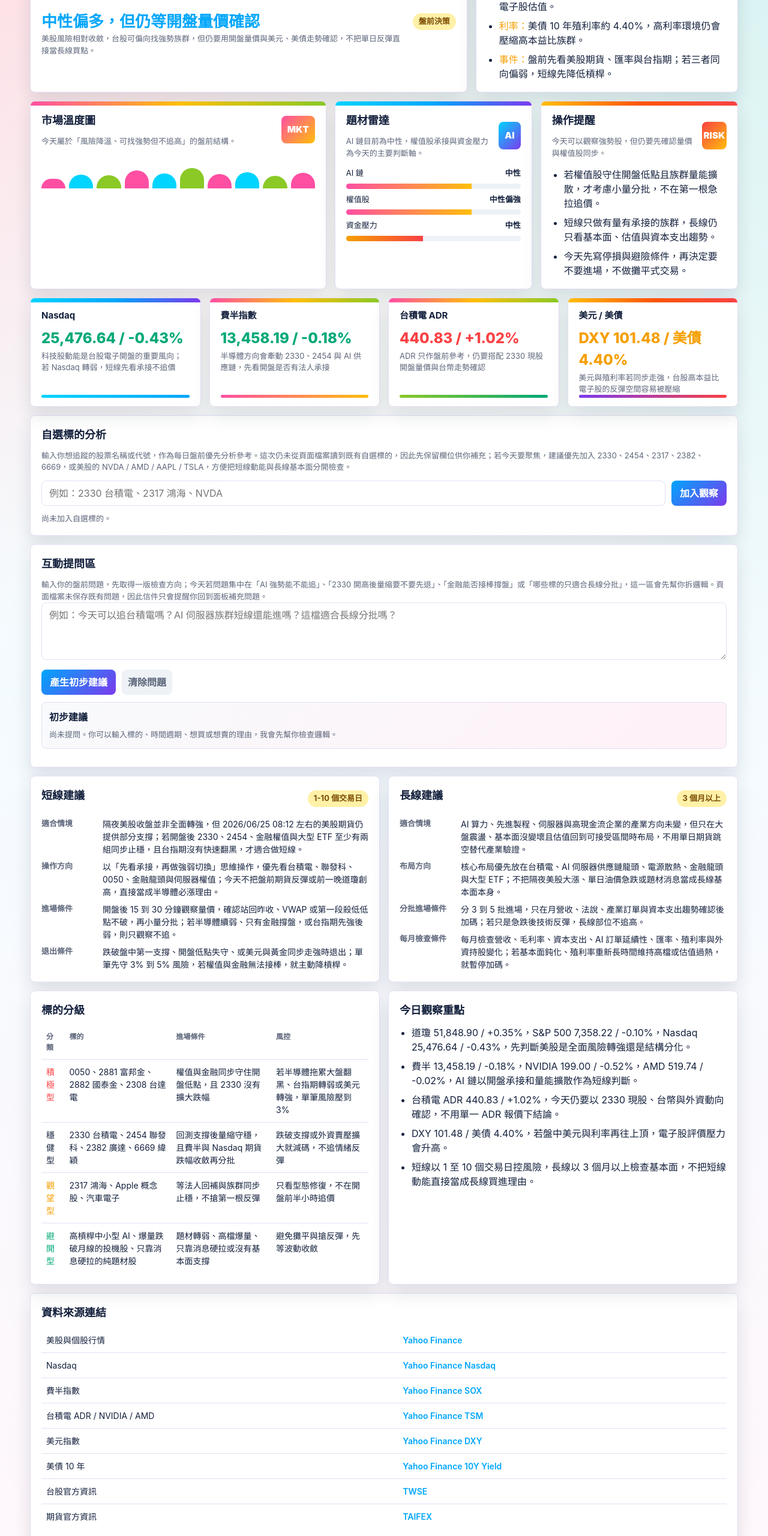
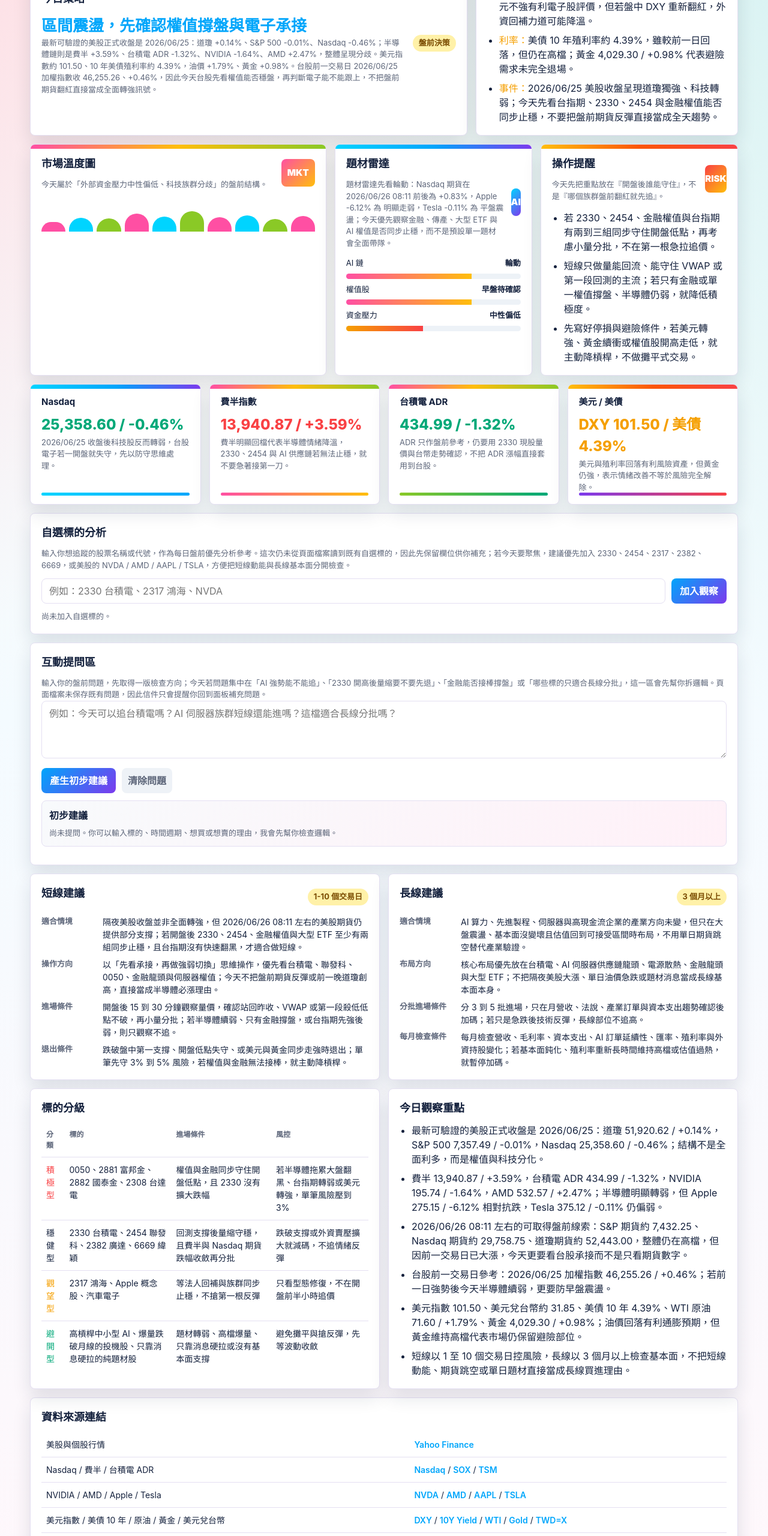
Before and after one commit to yenhan0918/tw-stock-dashboard, a website: page index.html in a window 1280 px wide. Shown: the part 220-2780 px from the top of the page at 60% size. Drawn offline with Linux system fonts and the light colour scheme.

Commit message:
Publish dashboard for 2026-06-26 08:21

```diff
--- a/index.html
+++ b/index.html
@@ -611,24 +611,24 @@
         <h1>台股盤前儀表板</h1>
         <p class="muted">每日 08:20 自動更新，美股收盤後評估台股開盤前方向。</p>
       </div>
-      <p class="meta">最近更新：2026/06/25 12:35（台北時間）<br>收件人：yenhan0918@gmail.com, jackyman691125@gmail.com, shian03040508@gmail.com, alexwen_1@yahoo.com.tw</p>
+      <p class="meta">最近更新：2026/06/26 08:21（台北時間）<br>收件人：yenhan0918@gmail.com, jackyman691125@gmail.com, shian03040508@gmail.com, alexwen_1@yahoo.com.tw</p>
     </header>
 
     <section class="grid top-grid">
       <div class="panel signal color-panel hot">
         <div>
           <h2>今日策略</h2>
-          <strong>中性偏多，但仍等開盤量價確認</strong>
-          <p class="muted">美股風險相對收斂，台股可偏向找強勢族群，但仍要用開盤量價與美元、美債走勢確認，不把單日反彈直接當長線買點。</p>
+          <strong>區間震盪，先確認權值撐盤與電子承接</strong>
+          <p class="muted">最新可驗證的美股正式收盤是 2026/06/25：道瓊 +0.14%、S&P 500 -0.01%、Nasdaq -0.46%；半導體鏈則是費半 +3.59%、台積電 ADR -1.32%、NVIDIA -1.64%、AMD +2.47%，整體呈現分歧。美元指數約 101.50、10 年美債殖利率約 4.39%，油價 +1.79%、黃金 +0.98%。台股前一交易日 2026/06/25 加權指數收 46,255.26、+0.46%，因此今天台股先看權值能否穩盤，再判斷電子能不能跟上，不把盤前期貨翻紅直接當成全面轉強訊號。</p>
         </div>
         <span class="badge">盤前決策</span>
       </div>
       <div class="panel color-panel warn">
         <h2>風險燈號</h2>
         <ul>
-          <li><span class="watch">匯率：</span>美元指數約 101.48，若續強會壓抑外資回補與電子股估值。</li>
-          <li><span class="watch">利率：</span>美債 10 年殖利率約 4.40%，高利率環境仍會壓縮高本益比族群。</li>
-          <li><span class="watch">事件：</span>盤前先看美股期貨、匯率與台指期；若三者同向偏弱，短線先降低槓桿。</li>
+          <li><span class="watch">匯率：</span>美元指數約 101.50、美元兌台幣約 31.85；美元不強有利電子股評價，但若盤中 DXY 重新翻紅，外資回補力道可能降溫。</li>
+          <li><span class="watch">利率：</span>美債 10 年殖利率約 4.39%，雖較前一日回落，但仍在高檔；黃金 4,029.30 / +0.98% 代表避險需求未完全退場。</li>
+          <li><span class="watch">事件：</span>2026/06/25 美股收盤呈現道瓊獨強、科技轉弱；今天先看台指期、2330、2454 與金融權值能否同步止穩，不要把盤前期貨反彈直接當成全天趨勢。</li>
         </ul>
       </div>
     </section>
@@ -638,7 +638,7 @@
         <div class="visual-heading">
           <div>
             <h2>市場溫度圖</h2>
-            <p class="muted">今天屬於「風險降溫、可找強勢但不追高」的盤前結構。</p>
+            <p class="muted">今天屬於「外部資金壓力中性偏低、科技族群分歧」的盤前結構。</p>
           </div>
           <span class="visual-mark mark-market">MKT</span>
         </div>
@@ -659,21 +659,21 @@
         <div class="visual-heading">
           <div>
             <h2>題材雷達</h2>
-            <p class="muted">AI 鏈目前為中性，權值股承接與資金壓力為今天的主要判斷軸。</p>
+            <p class="muted">題材雷達先看輪動：Nasdaq 期貨在 2026/06/26 08:11 前後為 +0.83%，Apple -6.12% 為 明顯走弱，Tesla -0.11% 為 平盤震盪；今天優先觀察金融、傳產、大型 ETF 與 AI 權值是否同步止穩，而不是預設單一題材會全面帶隊。</p>
           </div>
           <span class="visual-mark mark-sector">AI</span>
         </div>
         <div class="heat-row">
           <div class="heat-item">
-            <div class="heat-label"><span>AI 鏈</span><strong>中性</strong></div>
+            <div class="heat-label"><span>AI 鏈</span><strong>輪動</strong></div>
             <div class="heat-bar"><span class="bar-hot"></span></div>
           </div>
           <div class="heat-item">
-            <div class="heat-label"><span>權值股</span><strong>中性偏強</strong></div>
+            <div class="heat-label"><span>權值股</span><strong>早盤待確認</strong></div>
             <div class="heat-bar"><span class="bar-hot"></span></div>
           </div>
           <div class="heat-item">
-            <div class="heat-label"><span>資金壓力</span><strong>中性</strong></div>
+            <div class="heat-label"><span>資金壓力</span><strong>中性偏低</strong></div>
             <div class="heat-bar"><span class="bar-watch"></span></div>
           </div>
         </div>
@@ -682,14 +682,14 @@
         <div class="visual-heading">
           <div>
             <h2>操作提醒</h2>
-            <p class="muted">今天可以觀察強勢股，但仍要先確認量價與權值股同步。</p>
+            <p class="muted">今天先把重點放在『開盤後誰能守住』，不是『哪個族群盤前翻紅就先追』。</p>
           </div>
           <span class="visual-mark mark-risk">RISK</span>
         </div>
         <ul>
-          <li>若權值股守住開盤低點且族群量能擴散，才考慮小量分批，不在第一根急拉追價。</li>
-          <li>短線只做有量有承接的族群，長線仍只看基本面、估值與資本支出趨勢。</li>
-          <li>今天先寫停損與避險條件，再決定要不要進場，不做攤平式交易。</li>
+          <li>若 2330、2454、金融權值與台指期有兩到三組同步守住開盤低點，再考慮小量分批，不在第一根急拉追價。</li>
+          <li>短線只做量能回流、能守住 VWAP 或第一段回測的主流；若只有金融或單一權值撐盤、半導體仍弱，就降低積極度。</li>
+          <li>先寫好停損與避險條件，若美元轉強、黃金續衝或權值股開高走低，就主動降槓桿，不做攤平式交易。</li>
         </ul>
       </div>
     </section>
@@ -697,23 +697,23 @@
     <section class="grid market-grid">
       <div class="panel metric color-panel cool">
         <h3>Nasdaq</h3>
-        <p class="value down">25,476.64 / -0.43%</p>
-        <p class="note">科技股動能是台股電子開盤的重要風向；若 Nasdaq 轉弱，短線先看承接不追價</p>
+        <p class="value down">25,358.60 / -0.46%</p>
+        <p class="note">2026/06/25 收盤後科技股反而轉弱，台股電子若一開盤就失守，先以防守思維處理。</p>
       </div>
       <div class="panel metric color-panel hot">
         <h3>費半指數</h3>
-        <p class="value down">13,458.19 / -0.18%</p>
-        <p class="note">半導體方向會牽動 2330、2454 與 AI 供應鏈，先看開盤是否有法人承接</p>
+        <p class="value up">13,940.87 / +3.59%</p>
+        <p class="note">費半明顯回檔代表半導體情緒降溫，2330、2454 與 AI 供應鏈若無法止穩，就不要急著接第一刀。</p>
       </div>
       <div class="panel metric color-panel hot">
         <h3>台積電 ADR</h3>
-        <p class="value up">440.83 / +1.02%</p>
-        <p class="note">ADR 只作盤前參考，仍要搭配 2330 現股開盤量價與台幣走勢確認</p>
+        <p class="value down">434.99 / -1.32%</p>
+        <p class="note">ADR 只作盤前參考，仍要用 2330 現股量價與台幣走勢確認，不把 ADR 漲幅直接套用到台股。</p>
       </div>
       <div class="panel metric color-panel warn">
         <h3>美元 / 美債</h3>
-        <p class="value watch">DXY 101.48 / 美債 4.40%</p>
-        <p class="note">美元與殖利率若同步走強，台股高本益比電子股的反彈空間容易被壓縮</p>
+        <p class="value watch">DXY 101.50 / 美債 4.39%</p>
+        <p class="note">美元與殖利率回落有利風險資產，但黃金仍強，表示情緒改善不等於風險完全解除。</p>
       </div>
     </section>
 
@@ -755,7 +755,7 @@
         <dl>
           <div>
             <dt>適合情境</dt>
-            <dd>隔夜美股收盤並非全面轉強，但 2026/06/25 08:12 左右的美股期貨仍提供部分支撐；若開盤後 2330、2454、金融權值與大型 ETF 至少有兩組同步止穩，且台指期沒有快速翻黑，才適合做短線。</dd>
+            <dd>隔夜美股收盤並非全面轉強，但 2026/06/26 08:11 左右的美股期貨仍提供部分支撐；若開盤後 2330、2454、金融權值與大型 ETF 至少有兩組同步止穩，且台指期沒有快速翻黑，才適合做短線。</dd>
           </div>
           <div>
             <dt>操作方向</dt>
@@ -842,11 +842,12 @@
       <div class="panel">
         <h2>今日觀察重點</h2>
         <ul>
-          <li>道瓊 51,848.90 / +0.35%，S&amp;P 500 7,358.22 / -0.10%，Nasdaq 25,476.64 / -0.43%，先判斷美股是全面風險轉強還是結構分化。</li>
-          <li>費半 13,458.19 / -0.18%，NVIDIA 199.00 / -0.52%，AMD 519.74 / -0.02%，AI 鏈以開盤承接和量能擴散作為短線判斷。</li>
-          <li>台積電 ADR 440.83 / +1.02%，今天仍要以 2330 現股、台幣與外資動向確認，不用單一 ADR 報價下結論。</li>
-          <li>DXY 101.48 / 美債 4.40%，若盤中美元與利率再往上頂，電子股評價壓力會升高。</li>
-          <li>短線以 1 至 10 個交易日控風險，長線以 3 個月以上檢查基本面，不把短線動能直接當成長線買進理由。</li>
+          <li>最新可驗證的美股正式收盤是 2026/06/25：道瓊 51,920.62 / +0.14%，S&amp;P 500 7,357.49 / -0.01%，Nasdaq 25,358.60 / -0.46%；結構不是全面利多，而是權值與科技分化。</li>
+          <li>費半 13,940.87 / +3.59%，台積電 ADR 434.99 / -1.32%，NVIDIA 195.74 / -1.64%，AMD 532.57 / +2.47%；半導體明顯轉弱，但 Apple 275.15 / -6.12% 相對抗跌，Tesla 375.12 / -0.11% 仍偏弱。</li>
+          <li>2026/06/26 08:11 左右的可取得盤前線索：S&amp;P 期貨約 7,432.25、Nasdaq 期貨約 29,758.75、道瓊期貨約 52,443.00，整體仍在高檔，但因前一交易日已大漲，今天更要看台股承接而不是只看期貨數字。</li>
+          <li>台股前一交易日參考：2026/06/25 加權指數 46,255.26 / +0.46%；若前一日強勢後今天半導體續弱，更要防早盤震盪。</li>
+          <li>美元指數 101.50、美元兌台幣約 31.85、美債 10 年 4.39%、WTI 原油 71.60 / +1.79%、黃金 4,029.30 / +0.98%；油價回落有利通膨預期，但黃金維持高檔代表市場仍保留避險部位。</li>
+          <li>短線以 1 至 10 個交易日控風險，長線以 3 個月以上檢查基本面，不把短線動能、期貨跳空或單日題材直接當成長線買進理由。</li>
         </ul>
       </div>
     </section>
@@ -860,32 +861,24 @@
             <td><a href="https://finance.yahoo.com/" target="_blank" rel="noreferrer">Yahoo Finance</a></td>
           </tr>
           <tr>
-            <td>Nasdaq</td>
-            <td><a href="https://finance.yahoo.com/quote/%5EIXIC/" target="_blank" rel="noreferrer">Yahoo Finance Nasdaq</a></td>
+            <td>Nasdaq / 費半 / 台積電 ADR</td>
+            <td><a href="https://finance.yahoo.com/quote/%5EIXIC/" target="_blank" rel="noreferrer">Nasdaq</a> / <a href="https://finance.yahoo.com/quote/%5ESOX/" target="_blank" rel="noreferrer">SOX</a> / <a href="https://finance.yahoo.com/quote/TSM/" target="_blank" rel="noreferrer">TSM</a></td>
           </tr>
           <tr>
-            <td>費半指數</td>
-            <td><a href="https://finance.yahoo.com/quote/%5ESOX/" target="_blank" rel="noreferrer">Yahoo Finance SOX</a></td>
+            <td>NVIDIA / AMD / Apple / Tesla</td>
+            <td><a href="https://finance.yahoo.com/quote/NVDA/" target="_blank" rel="noreferrer">NVDA</a> / <a href="https://finance.yahoo.com/quote/AMD/" target="_blank" rel="noreferrer">AMD</a> / <a href="https://finance.yahoo.com/quote/AAPL/" target="_blank" rel="noreferrer">AAPL</a> / <a href="https://finance.yahoo.com/quote/TSLA/" target="_blank" rel="noreferrer">TSLA</a></td>
           </tr>
           <tr>
-            <td>台積電 ADR / NVIDIA / AMD</td>
-            <td><a href="https://finance.yahoo.com/quote/TSM/" target="_blank" rel="noreferrer">Yahoo Finance TSM</a></td>
+            <td>美元指數 / 美債 10 年 / 原油 / 黃金 / 美元兌台幣</td>
+            <td><a href="https://finance.yahoo.com/quote/DX-Y.NYB/" target="_blank" rel="noreferrer">DXY</a> / <a href="https://finance.yahoo.com/quote/%5ETNX/" target="_blank" rel="noreferrer">10Y Yield</a> / <a href="https://finance.yahoo.com/quote/CL%3DF/" target="_blank" rel="noreferrer">WTI</a> / <a href="https://finance.yahoo.com/quote/GC%3DF/" target="_blank" rel="noreferrer">Gold</a> / <a href="https://finance.yahoo.com/quote/TWD%3DX/" target="_blank" rel="noreferrer">TWD=X</a></td>
           </tr>
           <tr>
-            <td>美元指數</td>
-            <td><a href="https://finance.yahoo.com/quote/DX-Y.NYB/" target="_blank" rel="noreferrer">Yahoo Finance DXY</a></td>
-          </tr>
-          <tr>
-            <td>美債 10 年</td>
-            <td><a href="https://finance.yahoo.com/quote/%5ETNX/" target="_blank" rel="noreferrer">Yahoo Finance 10Y Yield</a></td>
+            <td>美股期貨盤前線索</td>
+            <td><a href="https://finance.yahoo.com/quote/ES%3DF/" target="_blank" rel="noreferrer">ES=F</a> / <a href="https://finance.yahoo.com/quote/NQ%3DF/" target="_blank" rel="noreferrer">NQ=F</a> / <a href="https://finance.yahoo.com/quote/YM%3DF/" target="_blank" rel="noreferrer">YM=F</a></td>
           </tr>
           <tr>
             <td>台股官方資訊</td>
-            <td><a href="https://www.twse.com.tw/" target="_blank" rel="noreferrer">TWSE</a></td>
-          </tr>
-          <tr>
-            <td>期貨官方資訊</td>
-            <td><a href="https://www.taifex.com.tw/enl/eIndex" target="_blank" rel="noreferrer">TAIFEX</a></td>
+            <td><a href="https://www.twse.com.tw/" target="_blank" rel="noreferrer">TWSE</a> / <a href="https://www.taifex.com.tw/enl/eIndex" target="_blank" rel="noreferrer">TAIFEX</a></td>
           </tr>
         </tbody>
       </table>
```
